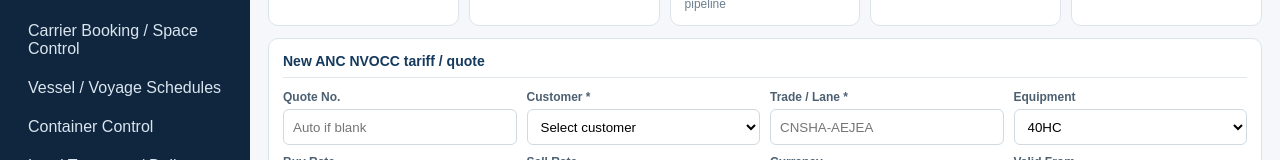
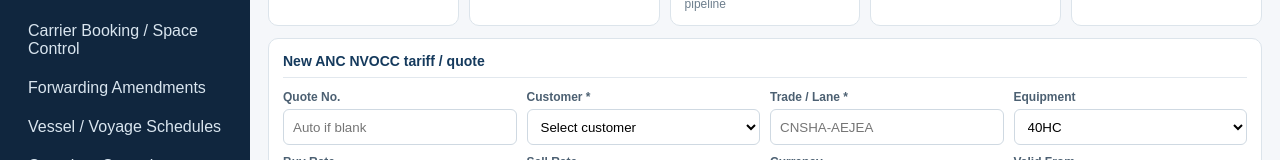
Before and after one commit to CFI21/ancline-global-erp1, a Next.js app in the folder apps/web/: page /rates in a window 1280 px wide. Shown: the part 227-387 px from the top of the page. Built offline with nearby package versions, Linux system fonts and the light colour scheme; no server answers; sample sign-in values are in the browser's storage.

Commit message:
Add forwarding amendments to workspace navigation

```diff
--- a/apps/web/components/WorkspaceShell.tsx
+++ b/apps/web/components/WorkspaceShell.tsx
@@ -9,6 +9,7 @@ const links=[
   ['/booking-control','Booking Control'],
   ['/shipment-control','Shipment / Consol Control'],
   ['/carrier-operations','Carrier Booking / Space Control'],
+  ['/forwarding-amendments','Forwarding Amendments'],
   ['/schedules','Vessel / Voyage Schedules'],
   ['/container-control','Container Control'],
   ['/transport','Land Transport / Delivery'],
```
